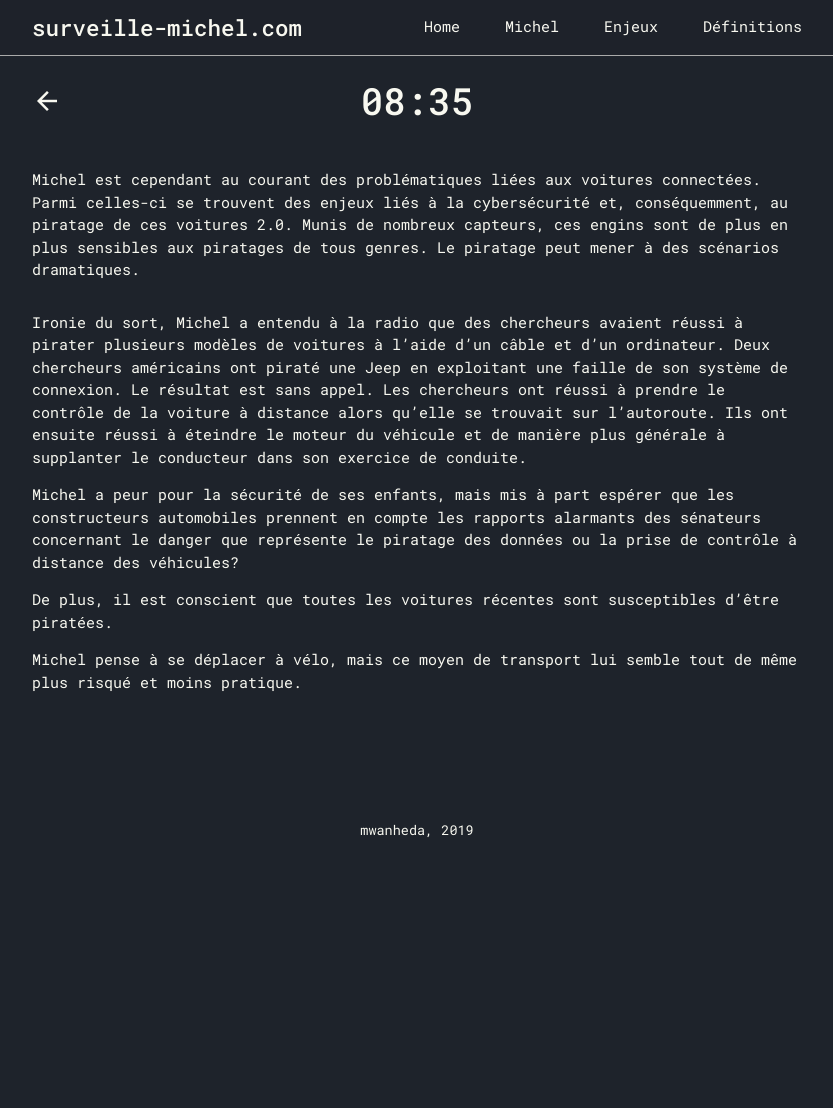
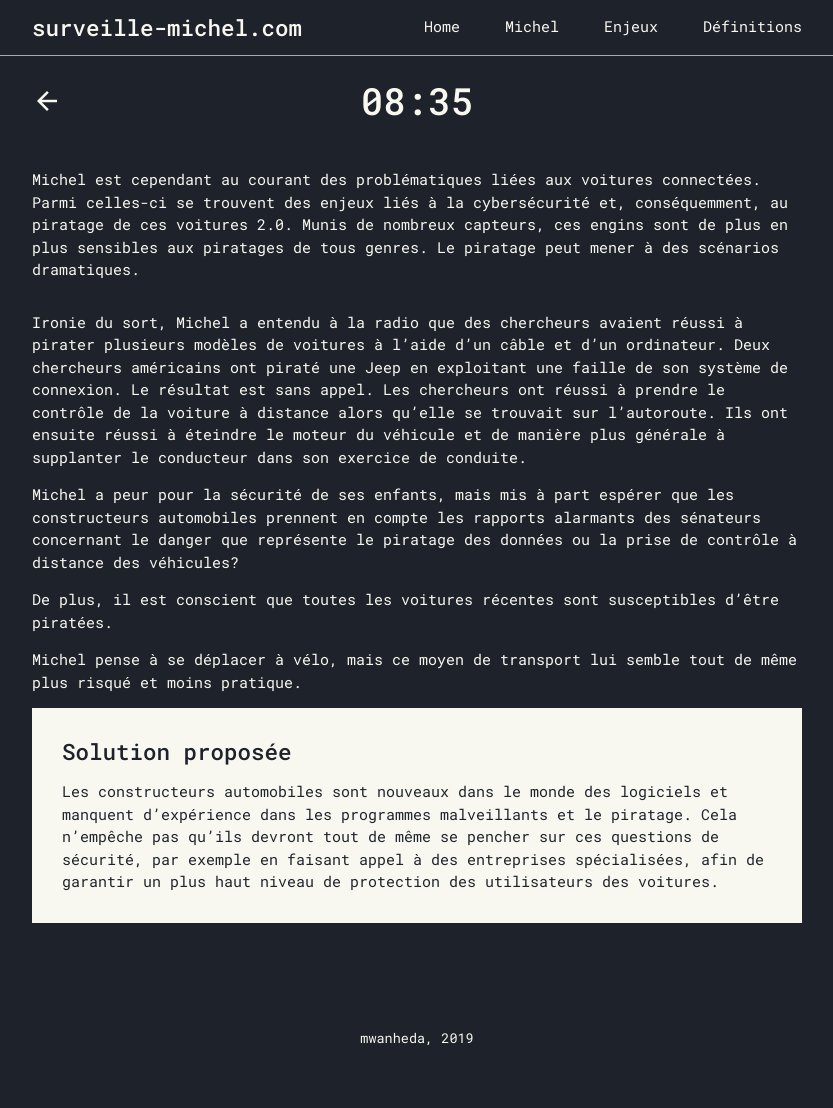
Before and after one commit to mwanheda/michel, a Jekyll site: the page built from _steps/0835.md, in a window 1280 px wide. Shown: the whole page, without its empty margins (223-1056 px from the left). Built offline with Jekyll 4.4.1, drawn with Linux system fonts in a browser that asks for light colours; before the commit the page ends 900 px from its top, so only the background shows below that.

Commit message:
Update 0835.md

```diff
--- a/_steps/0835.md
+++ b/_steps/0835.md
@@ -18,3 +18,10 @@ Michel a peur pour la sécurité de ses enfants, mais mis à part espérer que l
 De plus, il est conscient que toutes les voitures récentes sont susceptibles d’être piratées.
 
 Michel pense à se déplacer à vélo, mais ce moyen de transport lui semble tout de même plus risqué et moins pratique.
+
+<div class="solution" markdown="1">
+## Solution proposée
+
+Les constructeurs automobiles sont nouveaux dans le monde des logiciels et manquent d’expérience dans les programmes malveillants et le piratage. Cela n’empêche pas qu’ils devront tout de même se pencher sur ces questions de sécurité, par exemple en faisant appel à des entreprises spécialisées, afin de garantir un plus haut niveau de protection des utilisateurs des voitures.
+
+</div>
```
